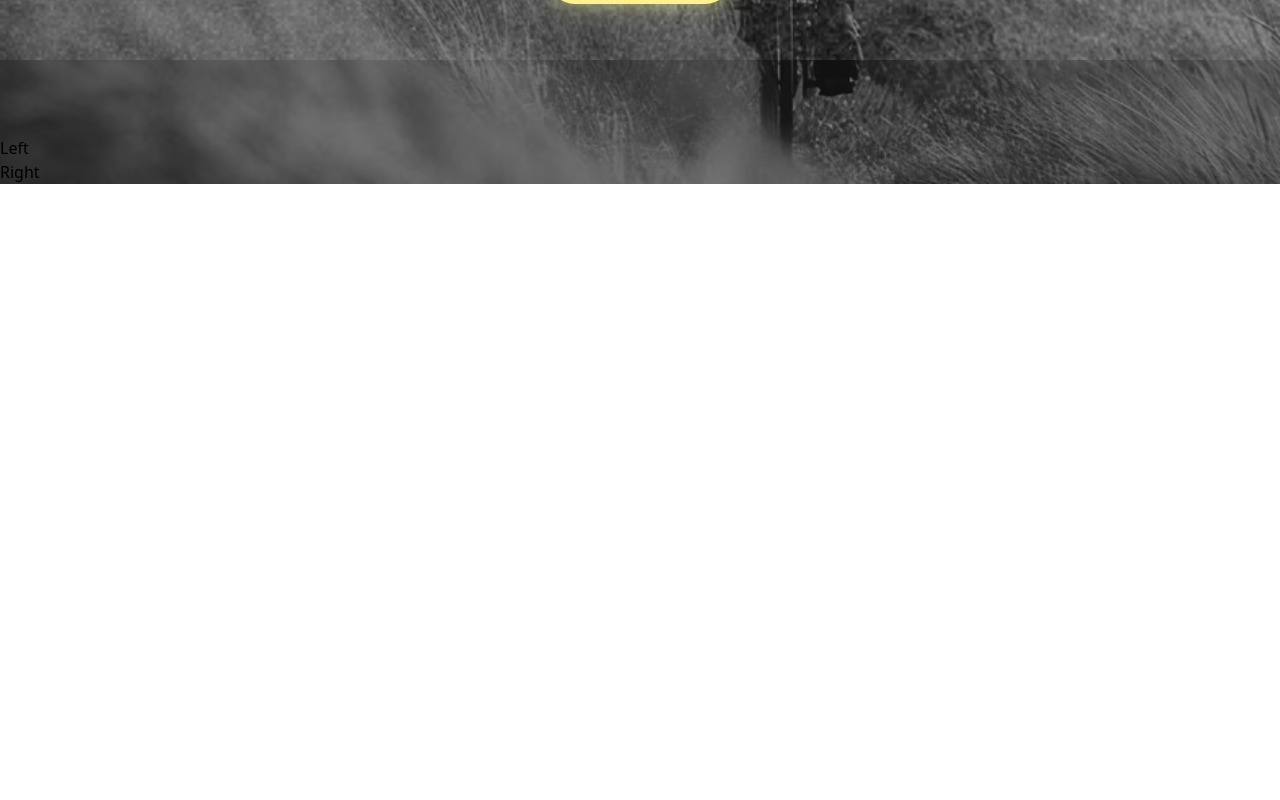
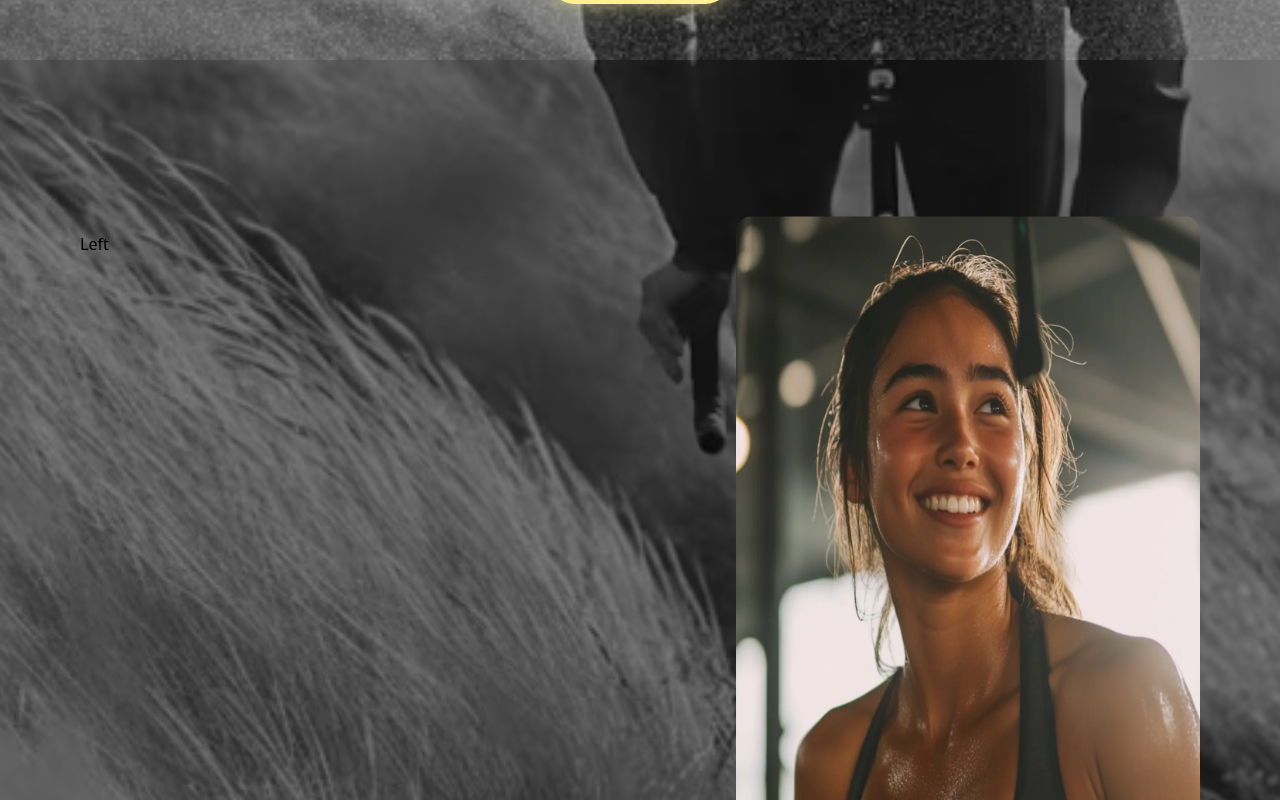
Before and after one commit to prateeksinghdhillon/DivineGymSite, a React (Vite) app: page / in a window 1280 px wide. Shown: the part 740-1540 px from the top of the page. Before the commit the page ends 924 px from the top, so only its background shows below. Built offline with nearby package versions, Linux system fonts and the light colour scheme.

Commit message:
Optimize section added

```diff
--- a/src/components/Optimize.jsx
+++ b/src/components/Optimize.jsx
@@ -1,10 +1,20 @@
 import React from 'react'
+import girl from '../../public/girl.webp'
+
 
 const Optimize = () => {
   return (
-    <div>
-      <div>Left</div>
-      <div>Right</div>
+    <div className='max-w-screen-2xl container mx-auto px-4 md:px-20 my-20'>
+      <div className='flex flex-col md:flex-row'>
+      <div className='md:w-1/2 mt-12 md:mt-24 space-y-2 order-2 md:order-1'>Left</div>
+      <div className="md:w-1/2 md:ml-48 md:mt-20 mt-8 order-1">
+      <img
+              src={girl}
+              className=" rounded-2xl md:w-[800px] md:h-[800px] w-[400px] h-[400x] mx-auto"
+              alt=""
+            />
+      </div>
+      </div>
     </div>
   )
 }
```
